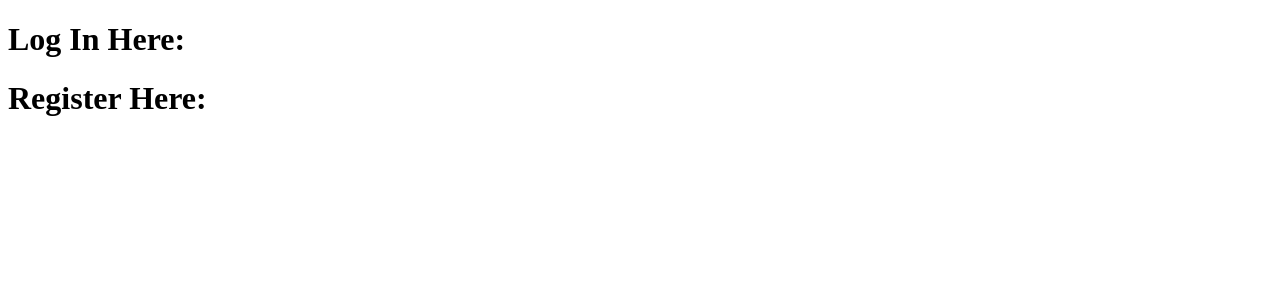
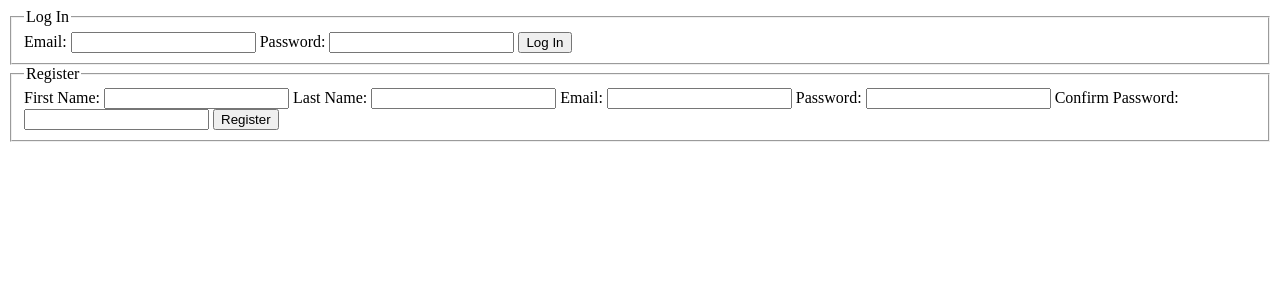
Before and after one commit to jesse-python/the_wall-flask_mysql, a Flask app: page / in a window 1280 px wide. Shown: the top 300 px of the page. Run offline with Flask 2, Linux system fonts and the light colour scheme.

Commit message:
login and register working

```diff
--- a/server.py
+++ b/server.py
@@ -1,11 +1,116 @@
 from flask import Flask, flash, redirect, request, render_template, session
 from mysqlconnection import MySQLConnector
+from flask_bcrypt import Bcrypt
+import re
 app = Flask(__name__)
+bcrypt = Bcrypt(app)
 app.secret_key = 'ThisIsSecret'
 mysql = MySQLConnector('walldb')
 
-@app.route('/')
+EMAIL_REGEX = re.compile(r'^[a-zA-Z0-9\.\+_-]+@[a-zA-Z0-9\._-]+\.[a-zA-Z]*$')
+
+@app.route('/', methods=['GET'])
 def index():
-    return render_template('index.html')
+    return render_template('users.html')
+
+@app.route('/login', methods=['POST'])
+def login():
+    email = request.form['email']
+    password = request.form['password']
+
+    bool = True
+
+    if not email:
+        flash('Email cannot be blank')
+        bool = False
+    elif not EMAIL_REGEX.match(email):
+        flash('Email must be valid, try again')
+        bool = False
+
+    if not password:
+        flash('Password must not be blank')
+        bool = False
+
+    if bool:
+        user_query = "SELECT * FROM users WHERE email = '{}' LIMIT 1".format(email)
+        user = mysql.fetch(user_query)
+        if bcrypt.check_password_hash(user[0]['password'], password):
+            session['curr_user'] = user[0]
+            return redirect('/wall')
+        else:
+            flash('Wrong password, try again')
+            return redirect('/')
+    else:
+        return redirect('/')
+
+@app.route('/users', methods=['POST'])
+def create():
+    f_name = str(request.form['f_name'])
+    l_name = str(request.form['l_name'])
+    email = request.form['email']
+    password = request.form['password']
+    c_password = request.form['c_password']
+
+    bool = True
+
+    if not f_name:
+        flash("First Name cannot be blank")
+        bool = False
+    elif len(f_name) < 2:
+        flash("First name must be greater than 2 characters")
+        bool = False
+    elif not str.isalpha(f_name):
+        flash("Last name must not contain non-alphabetic characters")
+        bool = False
+
+    if not l_name:
+        flash("Last Name cannot be blank")
+        bool = False
+    elif len(l_name) < 2:
+        flash("Last Name must be greater than 2 characters")
+        bool = False
+    elif not str.isalpha(l_name):
+        flash("Last name must not contain non-alphabetic characters")
+        bool = False
+
+    if not email:
+        flash("Email must not be blank")
+        bool = False
+    elif not EMAIL_REGEX.match(email):
+        flash("Invalid email, try again")
+        bool = False
+
+    if not password:
+        flash("Password must not be blank")
+        bool = False
+    elif len(password) < 8:
+        flash("Password must be greater than 8 characters")
+        bool = False
+
+    if not c_password:
+        flash("Password confirmation must not be blank")
+        bool = False
+    elif password != c_password:
+        flash("Password must be same as password confirmation")
+        bool = False
+
+    if bool:
+        pw_hash = bcrypt.generate_password_hash(password)
+        query = "INSERT INTO users (first_name, last_name, email, password, created_at, updated_at) VALUES ('{}', '{}', '{}', '{}', NOW(), NOW())".format(f_name, l_name, email, pw_hash)
+        mysql.run_mysql_query(query)
+
+        user_query = "SELECT * FROM users WHERE email = '{}' LIMIT 1".format(email)
+        user = mysql.fetch(user_query)
+        session['curr_user'] = user[0]
+
+        return redirect('/wall')
+
+    return redirect('/')
+
+@app.route('/wall')
+def wallindex():
+    query = "SELECT * FROM messages"
+    messages = mysql.fetch(query)
+    return render_template('wall.html', messages=messages)
 
 app.run(debug=True)
--- a/templates/index.html
+++ /dev/null
@@ -1,16 +0,0 @@
-<!DOCTYPE html>
-<html lang="en">
-<head>
-  <meta charset="UTF-8">
-  <meta name="viewport" content="width=device-width, initial-scale=1.0">
-  <meta http-equiv="X-UA-Compatible" content="ie=edge">
-  <link rel="stylesheet" type="text/css" href="{{url_for('static', filename='CSS/style.css')}}">
-  <title>Log In/Register</title>
-</head>
-<body>
-  <h1>Log In Here:</h1>
-
-  <h1>Register Here:</h1>
-
-</body>
-</html>
--- /dev/null
+++ b/templates/users.html
@@ -0,0 +1,43 @@
+<!DOCTYPE html>
+<html lang="en">
+<head>
+  <meta charset="UTF-8">
+  <meta name="viewport" content="width=device-width, initial-scale=1.0">
+  <meta http-equiv="X-UA-Compatible" content="ie=edge">
+  <link rel="stylesheet" type="text/css" href="{{url_for('static', filename='CSS/style.css')}}">
+  <title>Log In/Register</title>
+</head>
+<body>
+
+  {% with messages = get_flashed_messages() %}
+    {% if messages %}
+      <ul>{% for message in messages %}
+        <li>{{message}}</li>
+      {% endfor %}</ul>
+    {% endif %}
+  {% endwith %}
+
+  <form action="/login" method="post">
+    <fieldset>
+      <legend>Log In</legend>
+      Email: <input type="email" name="email">
+      Password: <input type="password" name="password">
+      <input type="submit" value="Log In">
+    </fieldset>
+  </form>
+
+  <form action="/users" method="post">
+    <fieldset>
+      <legend>Register</legend>
+      First Name: <input type="text" name="f_name">
+      Last Name: <input type="text" name="l_name">
+      Email: <input type="email" name="email">
+      Password: <input type="password" name="password">
+      Confirm Password: <input type="password" name="c_password">
+      <input type="submit" value="Register">
+    </fieldset>
+  </form>
+
+
+</body>
+</html>
--- a/templates/wall.html
+++ b/templates/wall.html
@@ -9,5 +9,6 @@
 </head>
 <body>
 <h1>CodingDojo Wall</h1>
+
 </body>
 </html>
```
